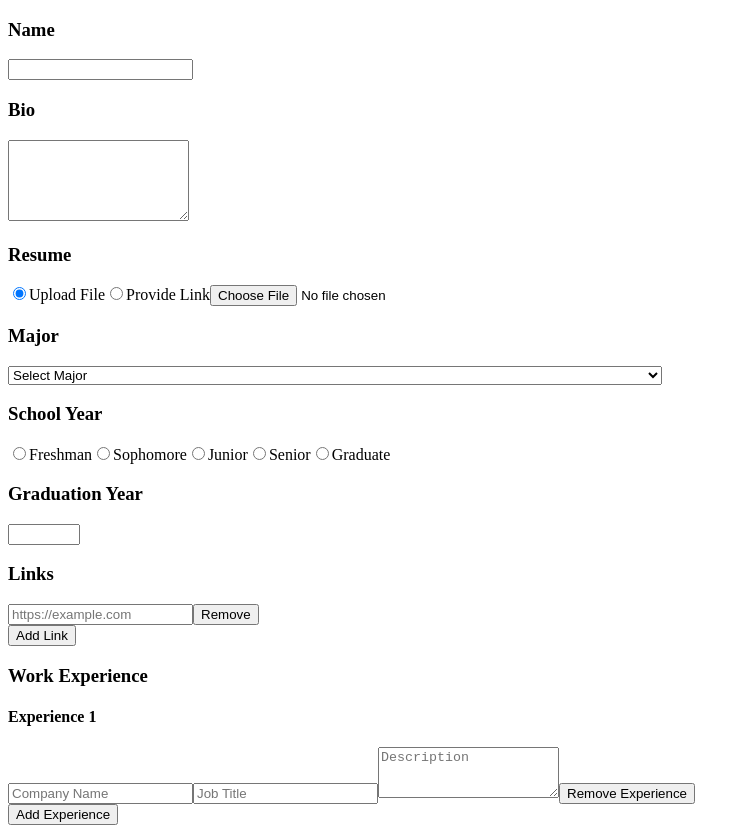
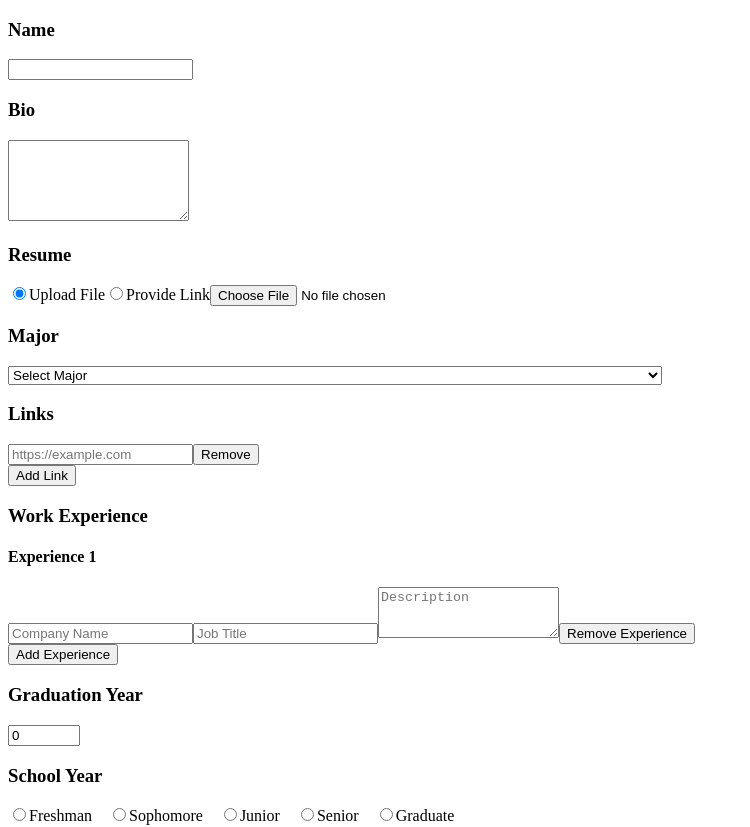
Before and after one commit to IEEE-UCF/Member-Resume-Database, a Next.js app in the folder form/: page / in a window 1280 px wide. Shown: the top 827 px of the page, without its empty margins (0-750 px from the left). Built offline with nearby package versions, Linux system fonts and the light colour scheme.

Commit message:
fix school year

```diff
--- a/form/src/app/components/Form.tsx
+++ b/form/src/app/components/Form.tsx
@@ -70,102 +70,6 @@ const Form = () => {
                     />
                 </div>
 
-                <div className="input school-year">
-                    <h3>School Year</h3>
-                    <label>
-                        <input
-                            type="radio"
-                            name="schoolYear"
-                            value="Freshman"
-                            checked={formData.schoolYear === "Freshman"}
-                            onChange={(e) =>
-                                setFormData((prev) => ({
-                                    ...prev,
-                                    schoolYear: e.target.value,
-                                }))
-                            }
-                        />
-                        Freshman
-                    </label>
-                    <label>
-                        <input
-                            type="radio"
-                            name="schoolYear"
-                            value="Sophomore"
-                            checked={formData.schoolYear === "Sophomore"}
-                            onChange={(e) =>
-                                setFormData((prev) => ({
-                                    ...prev,
-                                    schoolYear: e.target.value,
-                                }))
-                            }
-                        />
-                        Sophomore
-                    </label>
-                    <label>
-                        <input
-                            type="radio"
-                            name="schoolYear"
-                            value="Junior"
-                            checked={formData.schoolYear === "Junior"}
-                            onChange={(e) =>
-                                setFormData((prev) => ({
-                                    ...prev,
-                                    schoolYear: e.target.value,
-                                }))
-                            }
-                        />
-                        Junior
-                    </label>
-                    <label>
-                        <input
-                            type="radio"
-                            name="schoolYear"
-                            value="Senior"
-                            checked={formData.schoolYear === "Senior"}
-                            onChange={(e) =>
-                                setFormData((prev) => ({
-                                    ...prev,
-                                    schoolYear: e.target.value,
-                                }))
-                            }
-                        />
-                        Senior
-                    </label>
-                    <label>
-                        <input
-                            type="radio"
-                            name="schoolYear"
-                            value="Graduate"
-                            checked={formData.schoolYear === "Graduate"}
-                            onChange={(e) =>
-                                setFormData((prev) => ({
-                                    ...prev,
-                                    schoolYear: e.target.value,
-                                }))
-                            }
-                        />
-                        Graduate
-                    </label>
-                </div>
-
-                <div className="input graduation-year">
-                    <h3>Graduation Year</h3>
-                    <input
-                        type="number"
-                        name="graduationYear"
-                        value={formData.graduationYear || ""}
-                        onChange={(e) =>
-                            setFormData((prev) => ({
-                                ...prev,
-                                graduationYear: Number(e.target.value),
-                            }))
-                        }
-                        min="2020"
-                        max="2035"
-                    />
-                </div>
-
                 <div className="input links">
                     <LinksComponent
                         links={formData.links}
@@ -190,8 +94,8 @@ const Form = () => {
 
                 <div className="input school-year">
                     <SchoolYearComponent
-                        schoolYear={formData.schoolYear}
-                        setFormData={setFormData}
+                        schoolYear = { formData.schoolYear }
+                        setFormData = { setFormData }
                     />
                 </div>
 
--- a/form/src/app/components/SchoolYearComponent.tsx
+++ b/form/src/app/components/SchoolYearComponent.tsx
@@ -1,6 +1,6 @@
 import { Dispatch, SetStateAction } from "react";
 
-import {type Form } from "../interfaces"
+import { type Form } from "../interfaces"
 
 interface SchoolYearComponentProps {
     schoolYear: string;
```
